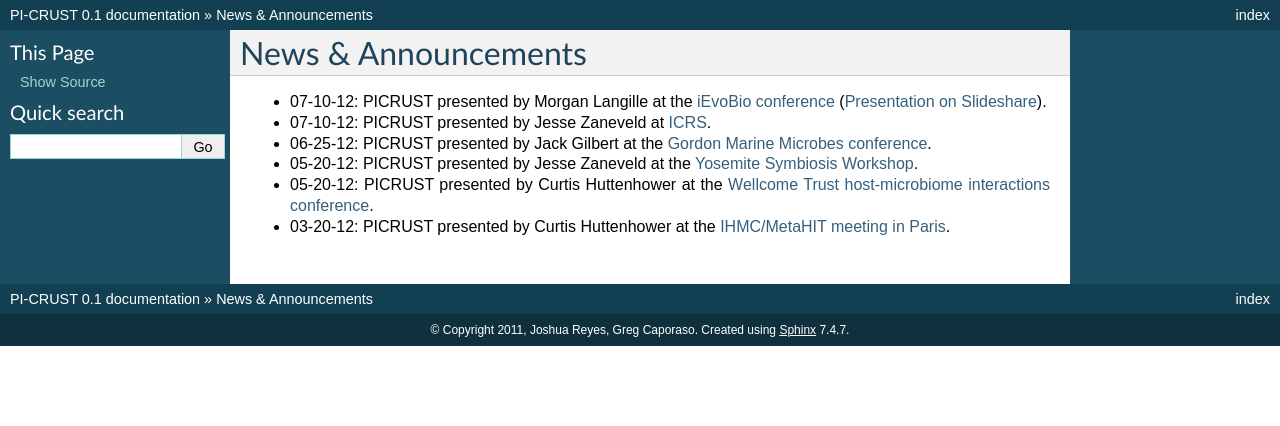
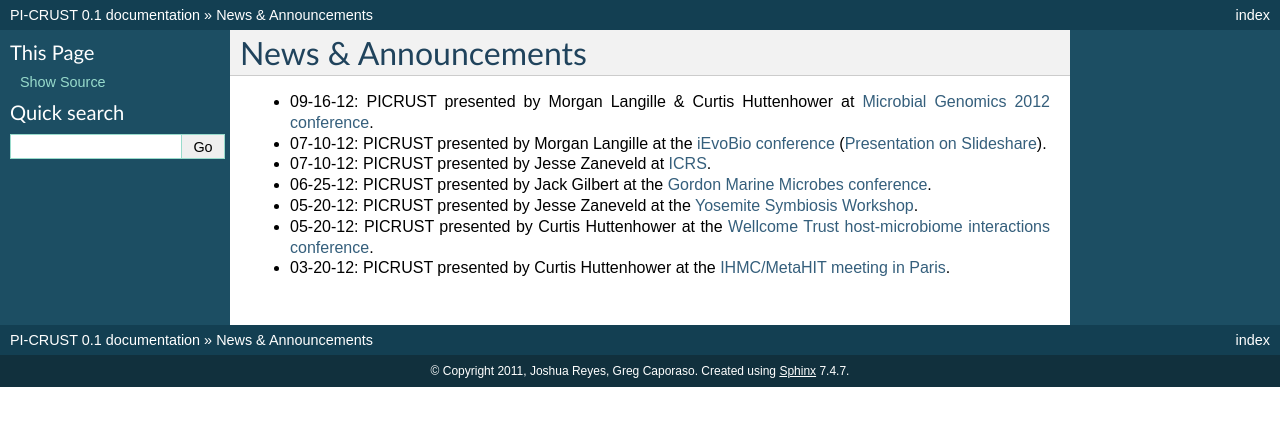
Before and after one commit to picrust/picrust, a Sphinx documentation site: the page built from doc/source/news.rst, in a window 1280 px wide. Shown: the top 426 px of the page. Built offline with Sphinx 7.4.7, drawn with Linux system fonts in a browser that asks for light colours.

Commit message:
Add Lake Arrowhead to News

```diff
--- a/doc/source/news.rst
+++ b/doc/source/news.rst
@@ -2,6 +2,7 @@
 
 News & Announcements
 ====================
+* 09-16-12: PICRUST presented by Morgan Langille & Curtis Huttenhower at `Microbial Genomics 2012 conference <http://www.mimg.ucla.edu/arrowhead2012/>`_.
 * 07-10-12: PICRUST presented by Morgan Langille at the `iEvoBio conference <http://ievobio.org/>`_ (`Presentation on Slideshare <http://www.slideshare.net/mlangill/leveraging-ancestral-state-reconstruction-to-infer-community-function-from-a-single-marker-gene>`_).
 * 07-10-12: PICRUST presented by Jesse Zaneveld at `ICRS <http://www.icrs2012.com/>`_.
 * 06-25-12: PICRUST presented by Jack Gilbert at the `Gordon Marine Microbes conference <http://www.grc.org/programs.aspx?year=2012&program=marinemicr>`_.
```
